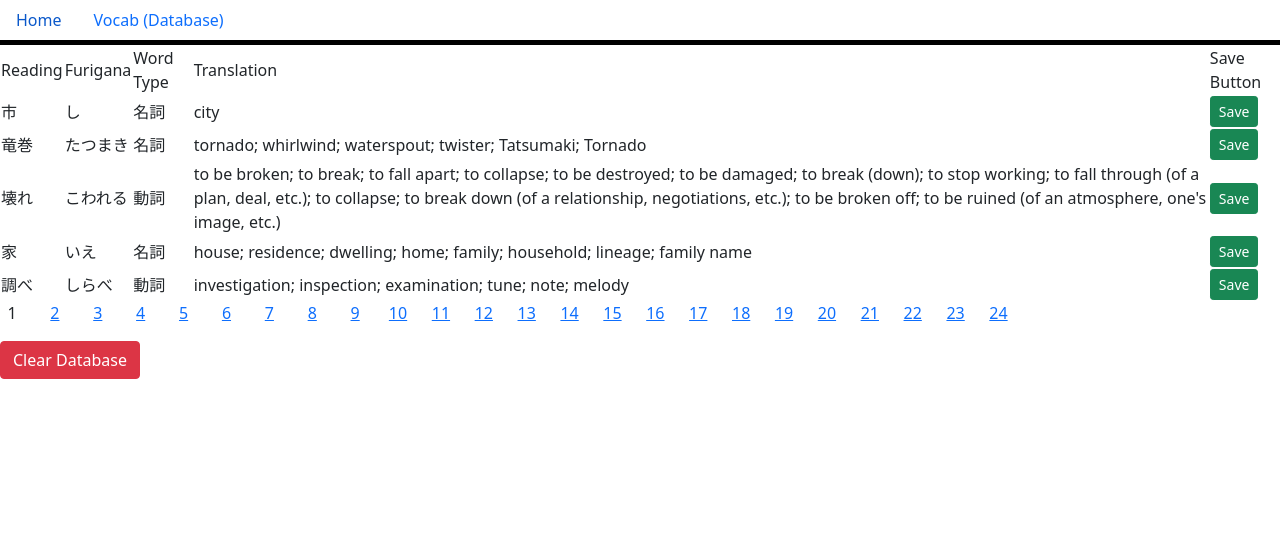
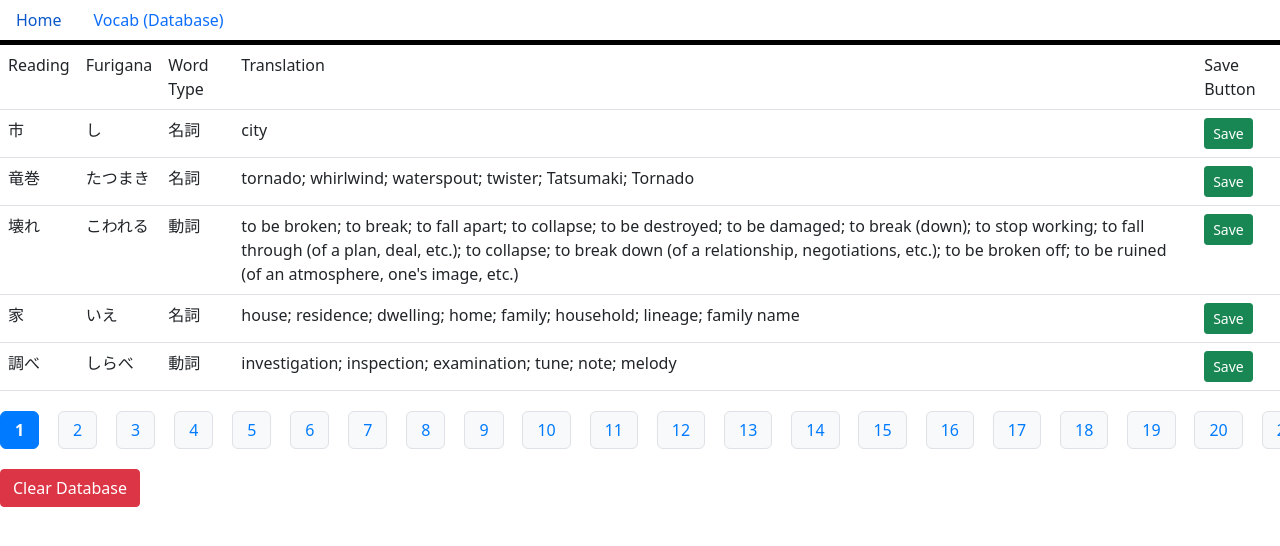
Before and after one commit to DonMB77/JapaneseVocabScraper, a Flask app: page / in a window 1280 px wide; the page is wider, and only the part inside the window is pictured. Shown: the top 546 px of that part. Run offline with Flask 3, Linux system fonts and the light colour scheme; data comes from the database, SQL or seed files in the repository; both versions use the stored data as it was after the commit.

Commit message:
basic css

```diff
--- a/static/style.css
+++ b/static/style.css
@@ -8,10 +8,35 @@
     margin: auto;
 }
 
+.pagination {
+    margin: 20px 0;
+    text-align: center;
+}
+
 .pagination a,
 .pagination span {
+    display: inline-block;
     margin-right: 5mm;
-    display: inline-block;
-    min-width: 24px;
-    text-align: center;
+    padding: 6px 14px;
+    border-radius: 6px;
+    background: #f8f9fa;
+    color: #007bff;
+    text-decoration: none;
+    font-weight: 500;
+    transition: background 0.2s, color 0.2s;
+    border: 1px solid #dee2e6;
 }
+
+.pagination a:hover {
+    background: #007bff;
+    color: #fff;
+    text-decoration: none;
+}
+
+.pagination .active {
+    background: #007bff;
+    color: #fff;
+    font-weight: bold;
+    border: 1px solid #007bff;
+    cursor: default;
+}
--- a/templates/homepage.html
+++ b/templates/homepage.html
@@ -16,7 +16,7 @@
 {% endif %}
 <div>
     {% if words|length > 0 %}
-    <table>
+    <table class="table table-bordere">
         <tr>
             <td>Reading</td>
             <td>Furigana</td>
```
Also changed, not shown: instance/datbase.db.
